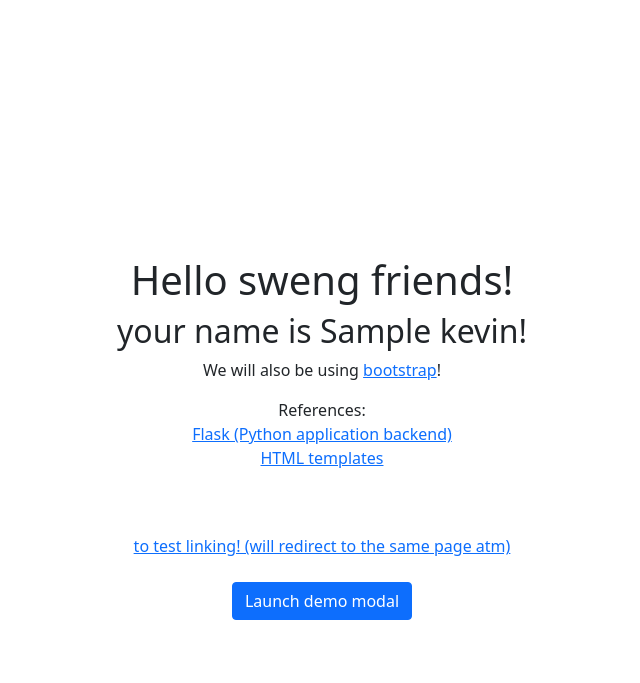
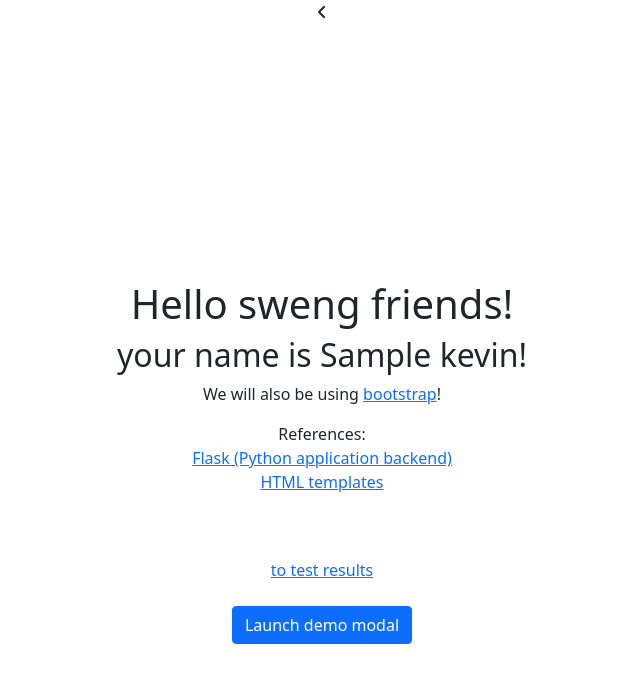
Before and after one commit to mffoley/SWENG-Group-32-2022, a Flask app: template uisrc/templates/welcome.html in a window 1280 px wide. Shown: the top 683 px of the page, without its empty margins (318-958 px from the left). Run offline with Flask 2, Linux system fonts and the light colour scheme; the template is opened without the code that fills it: most values are stand-ins (such as "Sample title", 1, 10 or a date in 2020); some libraries are stand-ins or nearby versions.

Commit message:
add fontawesome and results endpoing

```diff
--- a/uisrc/__init__.py
+++ b/uisrc/__init__.py
@@ -5,10 +5,10 @@ app = Flask(__name__)
 def home():
     return render_template("welcome.html", name="kevin"  )
 
-@app.route("/conic")
+@app.route("/results")
 def conic():
     print("data")
-    return redirect(url_for("home"))
+    return render_template("results.html", model_name="sample" , model_accuracy=99.5, normal = True )
 
 if __name__ == "__main__":
     app.debug = True
--- a/uisrc/templates/welcome.html
+++ b/uisrc/templates/welcome.html
@@ -1,13 +1,18 @@
-<!-- CSS only -->
-<link href="https://cdn.jsdelivr.net/npm/bootstrap@5.1.3/dist/css/bootstrap.min.css" rel="stylesheet" integrity="sha384-1BmE4kWBq78iYhFldvKuhfTAU6auU8tT94WrHftjDbrCEXSU1oBoqyl2QvZ6jIW3" crossorigin="anonymous">
-<!-- JavaScript Bundle with Popper -->
-<script src="https://cdn.jsdelivr.net/npm/bootstrap@5.1.3/dist/js/bootstrap.bundle.min.js" integrity="sha384-ka7Sk0Gln4gmtz2MlQnikT1wXgYsOg+OMhuP+IlRH9sENBO0LRn5q+8nbTov4+1p" crossorigin="anonymous"></script>
+
+
+
 
 <!DOCTYPE html>
 <html>
-  <head> <title>Welcome</title> </head>
+  <head> <title>Welcome</title> <!-- CSS only -->
+    <link href="https://cdn.jsdelivr.net/npm/bootstrap@5.1.3/dist/css/bootstrap.min.css" rel="stylesheet" integrity="sha384-1BmE4kWBq78iYhFldvKuhfTAU6auU8tT94WrHftjDbrCEXSU1oBoqyl2QvZ6jIW3" crossorigin="anonymous">
+    <!-- JavaScript Bundle with Popper -->
+    <script src="https://cdn.jsdelivr.net/npm/bootstrap@5.1.3/dist/js/bootstrap.bundle.min.js" integrity="sha384-ka7Sk0Gln4gmtz2MlQnikT1wXgYsOg+OMhuP+IlRH9sENBO0LRn5q+8nbTov4+1p" crossorigin="anonymous"></script>
+    <script src="https://kit.fontawesome.com/0b7d6e671a.js" crossorigin="anonymous"></script>
+    </head>
 <body>
 <center>
+  <i class="fa-solid fa-angle-left"></i>
 <h1 style="padding-top: 20%;">Hello sweng friends!</h1>
 {% if name == "name" %}
 <h2>your name is NOT NAME!!!</h2>
@@ -18,7 +23,7 @@
 <p>We will also be using <a href="https://getbootstrap.com">bootstrap</a>!</p>
 <p>References:<br> <a href="https://flask.palletsprojects.com/en/2.0.x/">Flask (Python application backend)</a> <br> <a href="https://jinja.palletsprojects.com/en/3.0.x/">HTML templates</a></p>
 <br> <br>
-<a href="/conic">to test linking! (will redirect to the same page atm)</a> <br><br>
+<a href="/results">to test results</a> <br><br>
 <!-- Button trigger modal -->
 <button type="button" class="btn btn-primary" data-bs-toggle="modal" data-bs-target="#exampleModal">
   Launch demo modal
```
